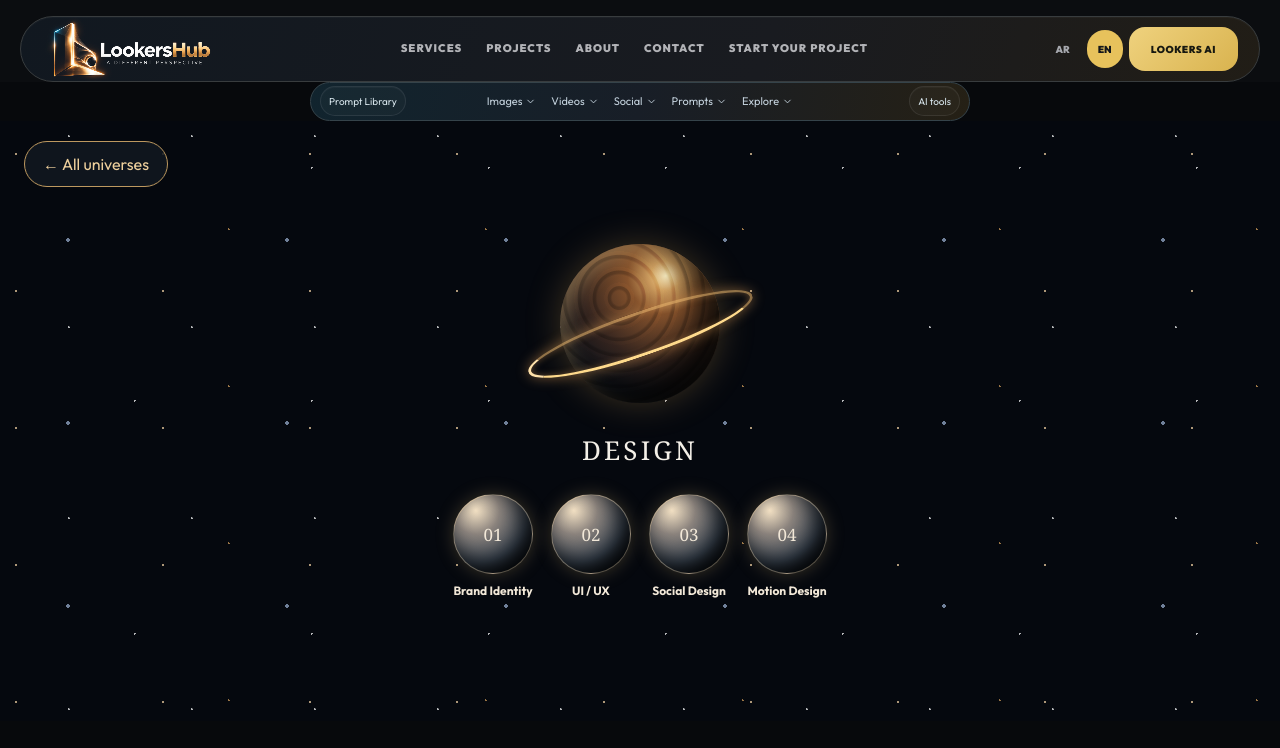
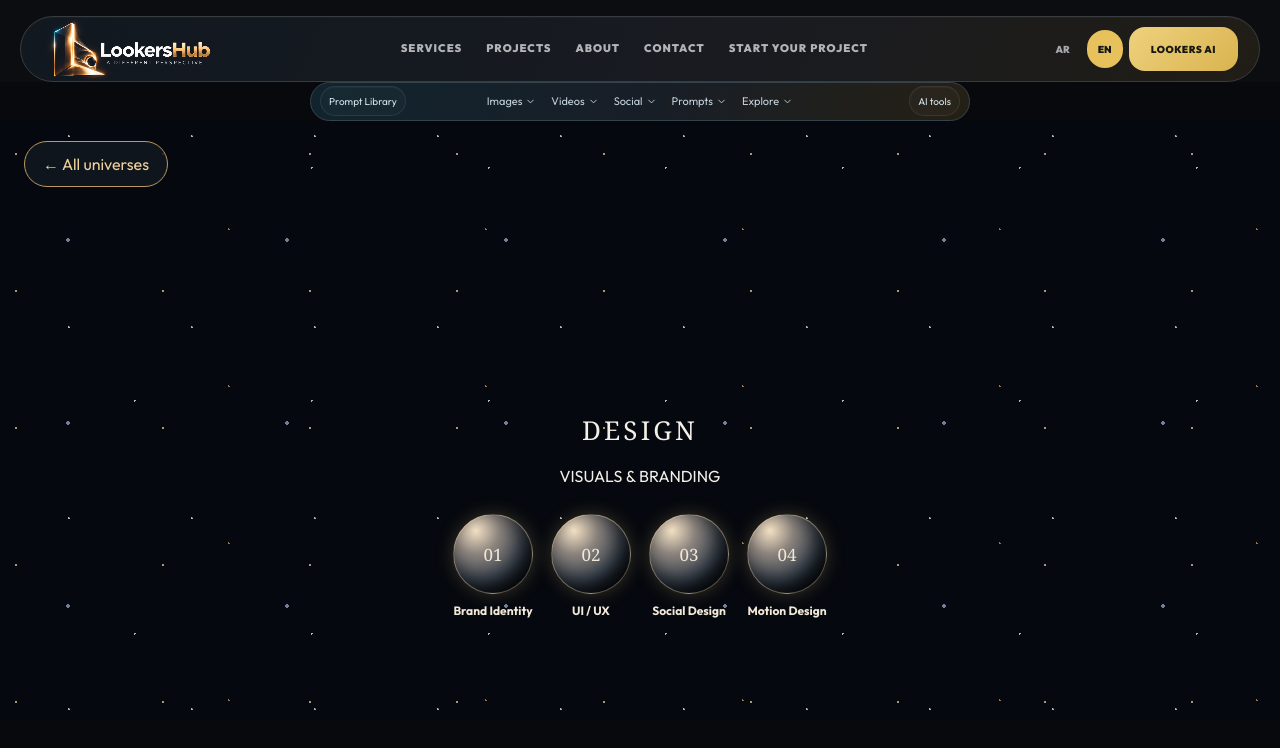
Before and after one commit to ZeusLookersHub/Offical.comp.Website, a React (Vite) app: page /#/lookers-ai in a window 1280 px wide. Both pictures are taken after a click on the button 646 px from the left and 516 px from the top of the page. Shown: the top 748 px of the page. Built offline with nearby package versions, Linux system fonts and the light colour scheme.

Commit message:
feat: use original cinematic artwork for focused worlds and animated mission satellites

```diff
--- a/components/OrbitalHero.tsx
+++ b/components/OrbitalHero.tsx
@@ -22,9 +22,9 @@ export default function OrbitalHero({lang,onSelect}:{lang:'ar'|'en';onSelect:(wo
    <div className="orbital-hero__stars" aria-hidden="true"/>
    {active ? <div className="orbital-hero__missions">
     <button className="orbital-hero__back" type="button" onClick={()=>setActive(null)}>{lang==='ar'?'→ كل المجالات':'← All universes'}</button>
-    <div className={'orbital-hero__planet orbital-hero__planet--'+active.id+' orbital-hero__planet--focus'} aria-hidden="true"><div className="orbital-hero__sphere"/><div className="orbital-hero__ring"/></div>
+    <div className={'orbital-hero__planet orbital-hero__planet--'+active.id+' orbital-hero__planet--focus'} aria-hidden="true"><div className="orbital-hero__focus-texture"/><div className="orbital-hero__focus-aura"/><div className="orbital-hero__focus-orbit"/></div>
     <h3>{lang==='ar'?active.ar:active.en}</h3>
-    <div className="orbital-hero__satellites">{active.tasks.map((task,i)=><button type="button" className="orbital-hero__satellite" key={task.en} onClick={()=>onSelect(active.en,task.en)}><span className="orbital-hero__moon" aria-hidden="true">{String(i+1).padStart(2,'0')}</span><strong>{lang==='ar'?task.ar:task.en}</strong></button>)}</div>
+    <p className="orbital-hero__mission-subtitle">{active.subtitle}</p><div className="orbital-hero__satellites">{active.tasks.map((task,i)=><button type="button" className="orbital-hero__satellite" key={task.en} onClick={()=>onSelect(active.en,task.en)} style={{animationDelay:`${i*90}ms`}}><span className="orbital-hero__moon" aria-hidden="true"><span className="orbital-hero__moon-number">{String(i+1).padStart(2,'0')}</span></span><strong>{lang==='ar'?task.ar:task.en}</strong></button>)}</div>
    </div> : <><img className="orbital-hero__master" src={MASTER_IMAGE} alt="" aria-hidden="true" draggable={false} onError={()=>setImageFailed(true)}/>{imageFailed && <div className="orbital-hero__missing" role="alert">Approved hero asset missing: {MASTER_IMAGE}. This preview cannot be approved until the original image is deployed.</div>}<div className="orbital-hero__glimmers" aria-hidden="true"><i/><i/><i/></div>{worlds.map((world,i)=><button type="button" className={'orbital-hero__planet orbital-hero__planet--'+world.id} key={world.id} onClick={()=>setActive(world)} aria-label={lang==='ar'?world.ar:world.en}>
 
 
```
